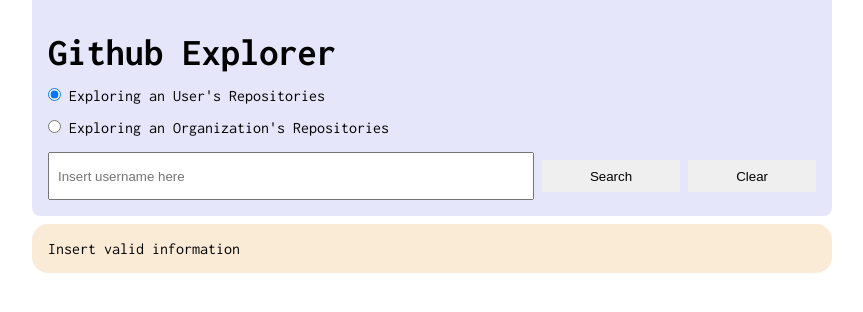
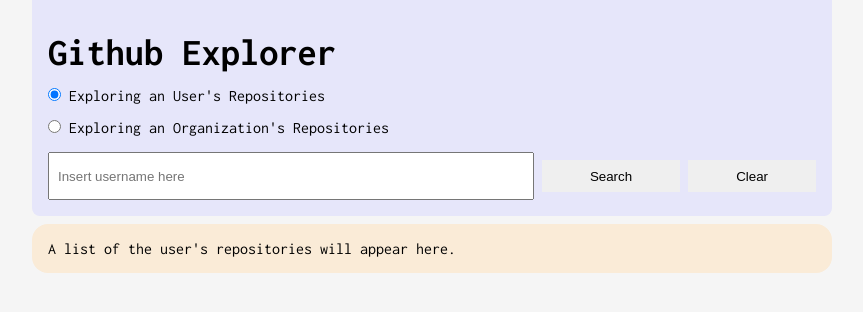
Before and after one commit to ygordimas/github-explorer, a React app: page / in a window 1280 px wide. Shown: the top 312 px of the page, without its empty margins (208-1071 px from the left). Built offline with nearby package versions, Linux system fonts and the light colour scheme.

Commit message:
Cleared input when radio button is clicked

```diff
--- a/src/App.tsx
+++ b/src/App.tsx
@@ -41,7 +41,13 @@
         {username ? (
           <RepositoryList name={username} searchType={selectedRadioInput} />
         ) : (
-          <div>Insert valid information</div>
+          <div>
+            A list of the{" "}
+            {selectedRadioInput === "SearchingForUser"
+              ? "user"
+              : "organization"}
+            's repositories will appear here.
+          </div>
         )}
       </Content>
     </>
--- a/src/components/Header.tsx
+++ b/src/components/Header.tsx
@@ -51,8 +51,10 @@
 }: HeaderProps) {
   const isRadioSelected = (value: string): boolean =>
     selectedRadioInput === value;
-  const handleRadioClick = (e: React.ChangeEvent<HTMLInputElement>): void =>
+  const handleRadioClick = (e: React.ChangeEvent<HTMLInputElement>): void => {
     setSelectedRadioInput(e.currentTarget.value);
+    setUsername("");
+  };
 
   return (
     <StyledHeader>
--- a/src/components/RepositoryList.tsx
+++ b/src/components/RepositoryList.tsx
@@ -79,7 +79,7 @@
         .then((response) => response.json())
         .then((data) => setRepositories(data));
     }
-  }, [name, searchType]);
+  }, []);
 
   return (
     <>
@@ -105,7 +105,7 @@
       ) : (
         <div>
           We were unable to find an{" "}
-          {searchType === "SearchingforUser" ? "user" : "organization"} named '
+          {searchType === "SearchingForUser" ? "user" : "organization"} named '
           {name}'.
         </div>
       )}
--- a/src/components/SearchUser.tsx
+++ b/src/components/SearchUser.tsx
@@ -40,6 +40,11 @@
 }: SearchUserProps) {
   const [usernameInput, setUsernameInput] = useState("");
 
+  //guarantees that input field will be cleared when a different radio button is selected
+  useEffect(() => {
+    setUsernameInput(username);
+  }, [username]);
+
   const handleClear = () => {
     setUsernameInput("");
     setUsername("");
--- a/src/styles/global.scss
+++ b/src/styles/global.scss
@@ -6,4 +6,5 @@
 
 body {
   font-family: "Inconsolata", monospace;
+  background-color: #f5f5f5;
 }
```
